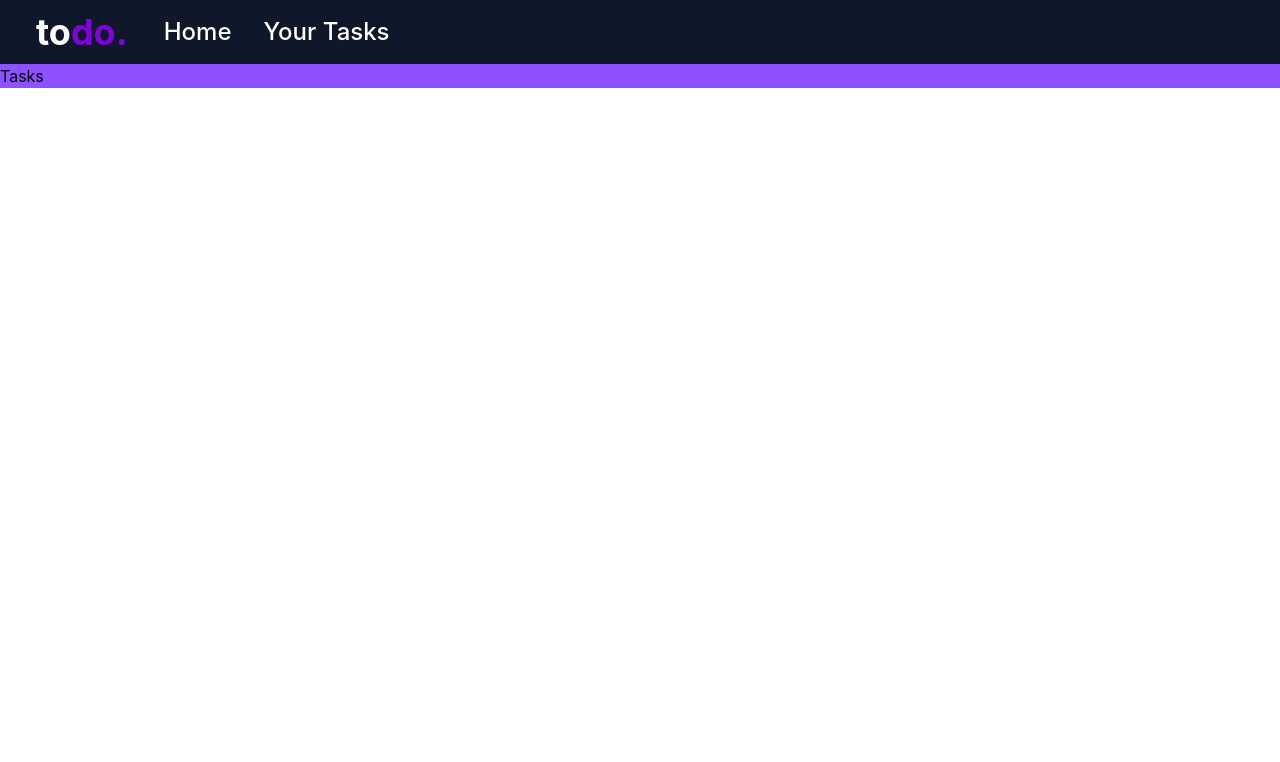
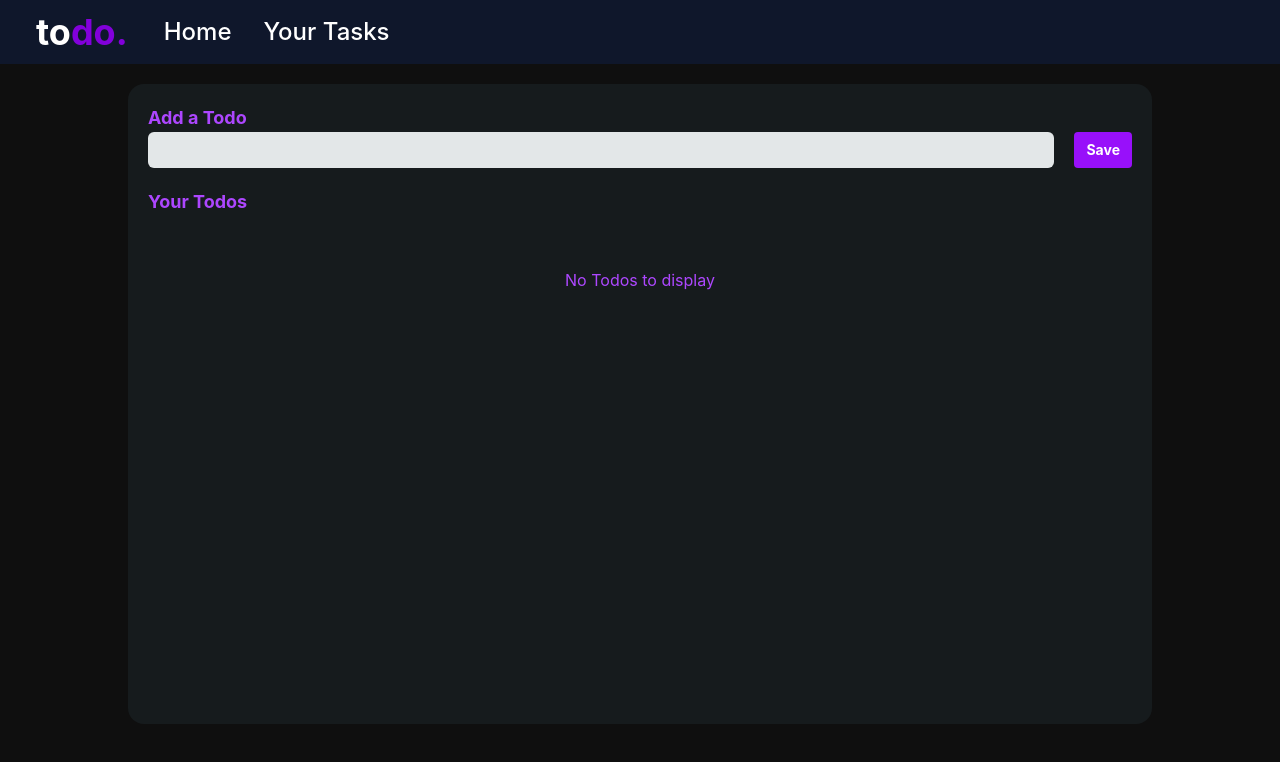
Before and after one commit to satyajitsethi7/To-Do-List, a React (Vite) app: page / in a window 1280 px wide. Shown: the top 762 px of the page. Built offline with nearby package versions, Linux system fonts and the light colour scheme.

Commit message:
Enhance App functionality and UI: add todo management features and update title

```diff
--- a/index.html
+++ b/index.html
@@ -4,7 +4,7 @@
     <meta charset="UTF-8" />
     <link rel="icon" type="image/svg+xml" href="/favicon.svg" />
     <meta name="viewport" content="width=device-width, initial-scale=1.0" />
-    <title>todo.</title>
+    <title>todo. - Your Task Planner</title>
   </head>
   <body>
     <div id="root"></div>
--- a/package.json
+++ b/package.json
@@ -13,7 +13,8 @@
     "@tailwindcss/vite": "^4.3.4",
     "react": "^19.3.1",
     "react-dom": "^19.3.1",
-    "tailwindcss": "^4.3.4"
+    "tailwindcss": "^4.3.4",
+    "uuid": "^14.0.3"
   },
   "devDependencies": {
     "@types/react": "^19.3.0",
--- a/src/App.jsx
+++ b/src/App.jsx
@@ -1,16 +1,114 @@
-import Navbar from "./components/Navbar"
+import Navbar from "./components/Navbar";
+import { useState } from "react";
+import { v4 as uuidv4 } from "uuid";
 
 function App() {
+  const [todo, setTodo] = useState("");
+  const [todos, setTodos] = useState([]);
+
+  const handleEdit = (e,id) => {
+    let t=todos.filter(i=>i.id===id);
+    setTodo(t[0].todo);
+    let newTodos = todos.filter((item) => {
+        return item.id !== id;
+      });
+      setTodos(newTodos);
+  };
+
+  const handleDelete = (e, id) => {
+    if (window.confirm("Are you sure want to delete this todo ?")) {
+      let newTodos = todos.filter((item) => {
+        return item.id !== id;
+      });
+      setTodos(newTodos);
+    }
+  };
+
+  const handleAdd = () => {
+    setTodos([...todos, { id: uuidv4(), todo, isCompleted: false }]);
+    setTodo("");
+  };
+
+  const handleChange = (e) => {
+    setTodo(e.target.value);
+  };
+
+  const handleCheckbox = (e) => {
+    let id = e.target.name;
+    let index = todos.findIndex((item) => {
+      return item.id === id;
+    });
+    let newTodos = [...todos];
+    newTodos[index].isCompleted = !newTodos[index].isCompleted;
+    setTodos(newTodos);
+  };
   return (
     <>
-    <Navbar/>
-      <div className="container mx-auto">
-        <div className="bg-violet-500">
-          <h1>Tasks</h1>
+      <Navbar />
+      <div className="container mx-auto my-5 bg-mist-900 text-purple-500 p-5 rounded-2xl min-h-[80vh] max-w-[80vw]">
+        <div className="addTodo">
+          <div className="heading">
+            <h2 className="text-lg font-bold">Add a Todo</h2>
+          </div>
+          <div className="addText flex justify-between">
+            <input
+              onChange={handleChange}
+              value={todo}
+              type="text"
+              className="bg-mist-200 rounded-md w-full h-9 text-black pl-2"
+            />
+            <button
+              onClick={handleAdd}
+              className="bg-purple-600 hover:bg-purple-800 transition-all text-white rounded-sm px-3 py-1 ml-5 text-sm font-bold"
+            >
+              Save
+            </button>
+          </div>
+        </div>
+        <h2 className="text-lg font-bold mt-5">Your Todos</h2>
+        <div className="todos my-3">
+          {todos.length ==0 && <div className="flex justify-center p-10">No Todos to display </div>}
+          {todos.map((item) => {
+            return (
+              <div
+                key={item.id}
+                className="todo my-3 flex justify-between items-center p-2 bg-mist-200 rounded-sm"
+              >
+                <div className="text text-black flex gap-3">
+                  <input
+                    onChange={handleCheckbox}
+                    type="checkbox"
+                    value={item.isCompleted}
+                    name={item.id}
+                    id=""
+                  />
+                  <div className={item.isCompleted ? "line-through" : ""}>
+                    {item.todo}
+                  </div>
+                </div>
+                <div className="buttons">
+                  <button
+                    onClick={(e)=>handleEdit(e,item.id)}
+                    className="bg-purple-600 hover:bg-purple-800 transition-all text-white rounded-sm px-3 py-2 mx-2 text-sm font-bold"
+                  >
+                    Edit
+                  </button>
+                  <button
+                    onClick={(e) => {
+                      handleDelete(e, item.id);
+                    }}
+                    className="bg-purple-600 hover:bg-purple-800 transition-all text-white rounded-sm px-3 py-2 mx-2 text-sm font-bold"
+                  >
+                    Delete
+                  </button>
+                </div>
+              </div>
+            );
+          })}
         </div>
       </div>
     </>
-  )
+  );
 }
 
-export default App
+export default App;
--- a/src/index.css
+++ b/src/index.css
@@ -1 +1,4 @@
 @import "tailwindcss";
+body{
+    background-color: rgba(0, 0, 0, 0.941);
+}
```
Also changed, not shown: 1 other file (tests, documents, lock files or other folders).
